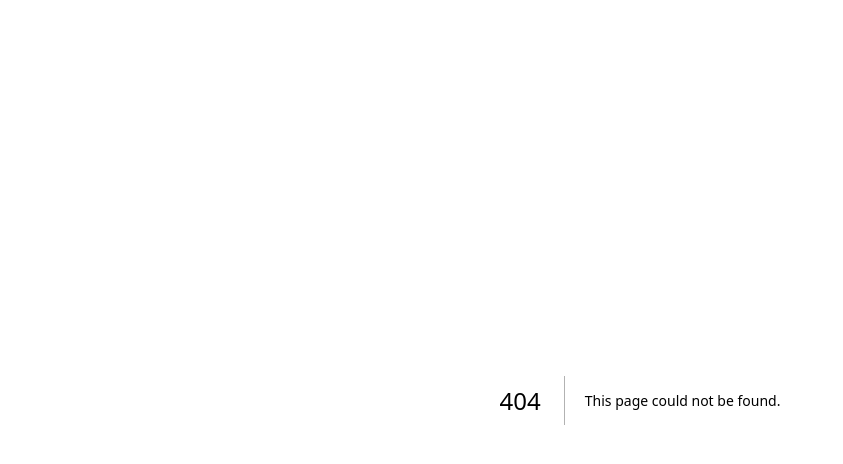
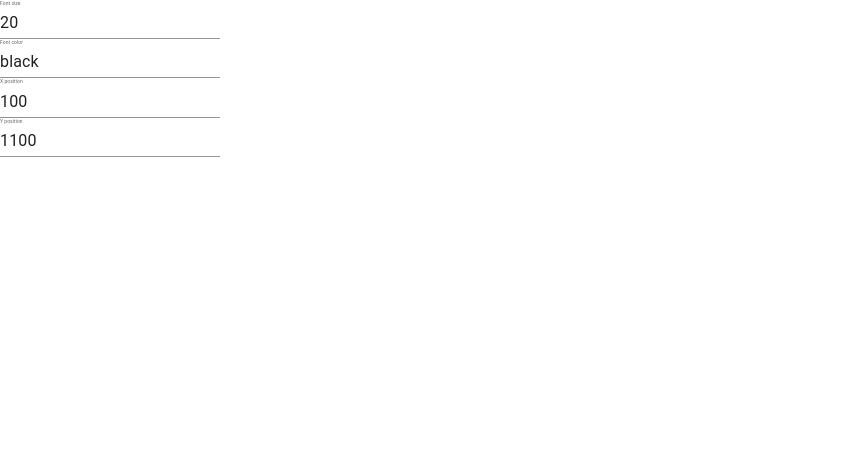
Before and after one commit to Manya18/it-olymps.istu, a Next.js app: page /makeDiploms in a window 1280 px wide. Before the commit this address had no page. Shown: the top 464 px of the page, without its empty margins (0-843 px from the left). Built offline with nearby package versions, Linux system fonts and the light colour scheme.

Commit message:
добавлен стор, functionscreen

```diff
--- a/src/components/layout/header/Header.module.css
+++ b/src/components/layout/header/Header.module.css
@@ -4,10 +4,12 @@
     align-items: center;
     justify-content: space-between;
     width: 100%;
-    font-size: 7px;
+    font-size: 2vw;
 }
 
 .logo{
+    max-width: 10vw;
+    max-height: 10vh;
 
 }
 
--- /dev/null
+++ b/src/components/screens/makerDiploms/MakeDiploms.tsx
@@ -0,0 +1,11 @@
+import FunctionalScreen from "./screens/FunctionalScreen";
+
+const MakeDiploms = ()  => {
+    return(
+        <div>
+            <FunctionalScreen/>
+        </div>
+    )
+}
+
+export default MakeDiploms;
--- /dev/null
+++ b/src/components/screens/makerDiploms/screens/FunctionalScreen.module.css
@@ -0,0 +1,6 @@
+.screen{
+    border: 1px solid red;
+    display: flex;
+    max-width: 30vw;
+    height: 100vh;
+}
--- /dev/null
+++ b/src/components/screens/makerDiploms/screens/FunctionalScreen.tsx
@@ -0,0 +1,28 @@
+import styles from "./FunctionalScreen.module.css"
+import useStore from "@/components/useStore";
+import { Input, InputLabel } from '@mui/material';
+
+
+const FunctionalScreen = ()  => {
+
+    const {setFontSize, fontSize, setFontColor, fontColor, setXpos, xpos, setYpos, ypos} = useStore();
+    return(
+        <div >
+            <InputLabel style={{fontSize: '5px'}}> Font size </InputLabel>
+            <Input id="input" value={fontSize} type="number" onChange={(e)=> setFontSize(e.target.value)}/>
+
+            <InputLabel style={{fontSize: '5px'}}> Font color </InputLabel>
+            <Input id="input" value={fontColor} type="string" onChange={(e)=> setFontColor(e.target.value)}/>
+
+            <InputLabel style={{fontSize: '5px'}}> X position </InputLabel>
+            <Input id="input" value={xpos} type="number" onChange={(e)=> setXpos(e.target.value)}/>
+
+            <InputLabel style={{fontSize: '5px'}}> Y position </InputLabel>
+            <Input id="input" value={ypos} type="number" onChange={(e)=> setYpos(e.target.value)}/>
+
+            <div style={{fontSize:`${fontSize}px`, color: fontColor, position: 'fixed', left: `${xpos}px`, top: `${ypos}px`}}>tttt</div>
+        </div>
+    )
+}
+
+export default FunctionalScreen;
--- /dev/null
+++ b/src/components/useStore.js
@@ -0,0 +1,26 @@
+import { create } from "zustand";
+
+const useStore = create((set, get) => ({
+    nameImage: '',
+    parseValuesArray:[],
+    diploms:[],
+    index: 0,
+    fontSize: 20,
+    format: false,
+    fontColor: 'black',
+    exportFileName: '',
+    xpos: 100,
+    ypos: 1100,
+    setNameImage: (a) => set((state) => ({ nameImage: a })),
+    setParseValuesArray: (a) => set((state) => ({parseValuesArray: a})),
+    setDiploms: (a) => set((state) => ({diploms: a})),
+    setIndex: (a) => set((state) => ({ index: a })),
+    setFormat: (a) => set((state) => ({ format: a })),
+    setFontSize: (a) => set((state) => ({ fontSize: a })),
+    setFontColor: (a) => set((state) => ({ fontColor: a })),
+    setExportFileName: (a) => set((state) => ({ exportFileName: a })),
+    setXpos: (a) => set(() => ({ xpos: a })),
+    setYpos: (a) => set(() => ({ ypos: a })),
+   }))
+
+   export default useStore;
--- /dev/null
+++ b/src/pages/makeDiploms.tsx
@@ -0,0 +1,11 @@
+import Layout from "@/components/layout/Layout";
+import MakeDiploms from "@/components/screens/makerDiploms/MakeDiploms";
+import { NextPage } from "next";
+
+const makeDiploms = () => {
+    return (
+    <MakeDiploms/>
+    )
+}
+
+export default makeDiploms;
--- a/src/pages/profile.tsx
+++ b/src/pages/profile.tsx
@@ -1,8 +1,11 @@
 import Layout from "@/components/layout/Layout";
 import { NextPage } from "next";
+import Link from "next/link";
 
 const Profile: NextPage = () => {
-    return <Layout>Profile</Layout>
+    return <Layout>Profile
+        <Link href='/makeDiploms'>MakerDiploms</Link>
+    </Layout>
 }
 
 export default Profile;
```
Also changed, not shown: package.json (+8 -3 lines), src/components/layout/header/Header.tsx (+1 -1 lines), 1 other file (tests, documents, lock files or other folders).
